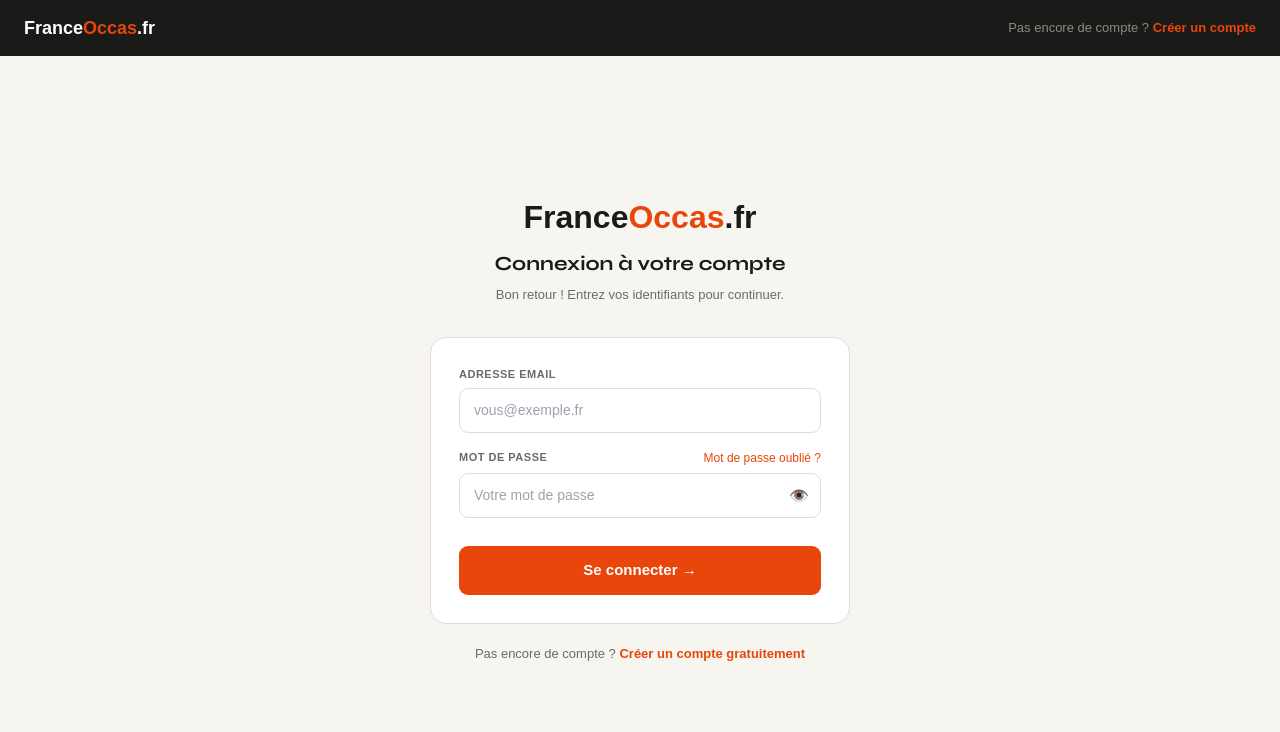
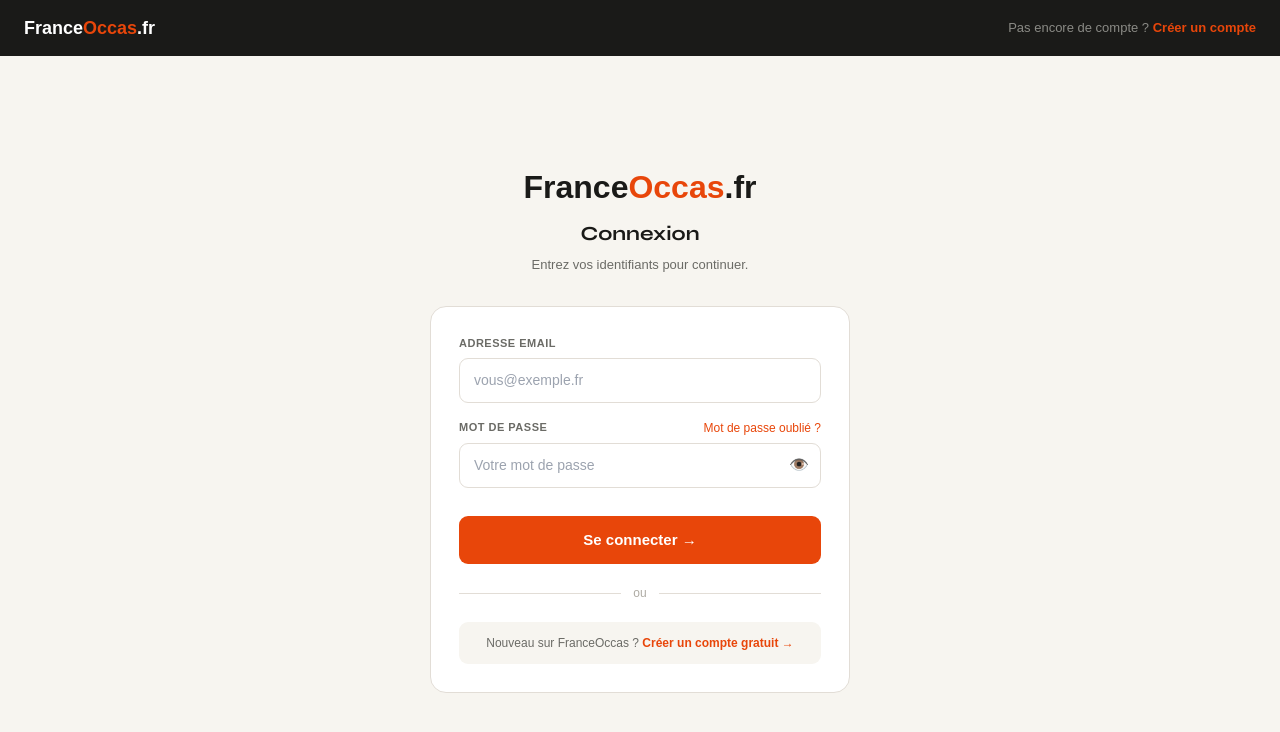
Before and after one commit to Fabien07200/Franceoccas, a Next.js app: page /auth/connexion in a window 1280 px wide. Shown: the top 732 px of the page. Built offline with nearby package versions, Linux system fonts and the light colour scheme.

Commit message:
fix: connexion page appelle /api/auth/login

```diff
--- a/src/app/auth/connexion/page.tsx
+++ b/src/app/auth/connexion/page.tsx
@@ -26,6 +26,7 @@
         setError(data.error || 'Erreur de connexion');
       } else {
         router.push('/compte');
+        router.refresh();
       }
     } catch {
       setError('Erreur réseau. Réessayez.');
@@ -51,8 +52,8 @@
             <div style={{ fontWeight: 800, fontSize: '32px', color: '#1A1A18', marginBottom: '8px' }}>
               France<span style={{ color: '#E8460A' }}>Occas</span>.fr
             </div>
-            <h1 style={{ fontSize: '20px', fontWeight: 700, color: '#1A1A18', marginBottom: '6px' }}>Connexion à votre compte</h1>
-            <p style={{ fontSize: '13px', color: '#6B6B66' }}>Bon retour ! Entrez vos identifiants pour continuer.</p>
+            <h1 style={{ fontSize: '20px', fontWeight: 700, color: '#1A1A18', marginBottom: '6px' }}>Connexion</h1>
+            <p style={{ fontSize: '13px', color: '#6B6B66' }}>Entrez vos identifiants pour continuer.</p>
           </div>
 
           <div style={{ background: '#fff', border: '1px solid #E2DDD6', borderRadius: '16px', padding: '28px' }}>
@@ -63,27 +64,41 @@
             )}
 
             <div style={{ marginBottom: '16px' }}>
-              <label style={{ display: 'block', fontSize: '11px', fontWeight: 600, color: '#6B6B66', textTransform: 'uppercase', letterSpacing: '0.5px', marginBottom: '6px' }}>Adresse email</label>
-              <input type="email" value={email} onChange={e => setEmail(e.target.value)}
+              <label style={{ display: 'block', fontSize: '11px', fontWeight: 600, color: '#6B6B66', textTransform: 'uppercase', letterSpacing: '0.5px', marginBottom: '6px' }}>
+                Adresse email
+              </label>
+              <input
+                type="email"
+                value={email}
+                onChange={e => setEmail(e.target.value)}
                 placeholder="vous@exemple.fr"
                 onKeyDown={e => e.key === 'Enter' && handleSubmit()}
                 style={{ width: '100%', border: '1px solid #E2DDD6', borderRadius: '9px', padding: '11px 14px', fontSize: '14px', outline: 'none', boxSizing: 'border-box' }}
                 onFocus={e => e.target.style.borderColor = '#E8460A'}
-                onBlur={e => e.target.style.borderColor = '#E2DDD6'} />
+                onBlur={e => e.target.style.borderColor = '#E2DDD6'}
+              />
             </div>
 
             <div style={{ marginBottom: '8px' }}>
               <div style={{ display: 'flex', justifyContent: 'space-between', marginBottom: '6px' }}>
-                <label style={{ fontSize: '11px', fontWeight: 600, color: '#6B6B66', textTransform: 'uppercase', letterSpacing: '0.5px' }}>Mot de passe</label>
-                <Link href="/auth/reset-password" style={{ fontSize: '12px', color: '#E8460A', textDecoration: 'none' }}>Mot de passe oublié ?</Link>
+                <label style={{ fontSize: '11px', fontWeight: 600, color: '#6B6B66', textTransform: 'uppercase', letterSpacing: '0.5px' }}>
+                  Mot de passe
+                </label>
+                <Link href="#" style={{ fontSize: '12px', color: '#E8460A', textDecoration: 'none' }}>
+                  Mot de passe oublié ?
+                </Link>
               </div>
               <div style={{ position: 'relative' }}>
-                <input type={showPassword ? 'text' : 'password'} value={password} onChange={e => setPassword(e.target.value)}
+                <input
+                  type={showPassword ? 'text' : 'password'}
+                  value={password}
+                  onChange={e => setPassword(e.target.value)}
                   placeholder="Votre mot de passe"
                   onKeyDown={e => e.key === 'Enter' && handleSubmit()}
                   style={{ width: '100%', border: '1px solid #E2DDD6', borderRadius: '9px', padding: '11px 44px 11px 14px', fontSize: '14px', outline: 'none', boxSizing: 'border-box' }}
                   onFocus={e => e.target.style.borderColor = '#E8460A'}
-                  onBlur={e => e.target.style.borderColor = '#E2DDD6'} />
+                  onBlur={e => e.target.style.borderColor = '#E2DDD6'}
+                />
                 <button onClick={() => setShowPassword(!showPassword)}
                   style={{ position: 'absolute', right: '12px', top: '50%', transform: 'translateY(-50%)', background: 'none', border: 'none', cursor: 'pointer', fontSize: '16px' }}>
                   {showPassword ? '🙈' : '👁️'}
@@ -95,12 +110,20 @@
               style={{ width: '100%', background: loading ? '#AEABA3' : '#E8460A', color: '#fff', border: 'none', borderRadius: '9px', padding: '13px', fontSize: '15px', fontWeight: 700, cursor: loading ? 'not-allowed' : 'pointer', marginTop: '20px' }}>
               {loading ? '⏳ Connexion…' : 'Se connecter →'}
             </button>
+
+            <div style={{ display: 'flex', alignItems: 'center', gap: '12px', margin: '20px 0' }}>
+              <div style={{ flex: 1, height: '1px', background: '#E2DDD6' }} />
+              <span style={{ fontSize: '12px', color: '#AEABA3' }}>ou</span>
+              <div style={{ flex: 1, height: '1px', background: '#E2DDD6' }} />
+            </div>
+
+            <div style={{ background: '#F7F5F0', borderRadius: '9px', padding: '12px 14px', fontSize: '12px', color: '#6B6B66', textAlign: 'center' }}>
+              Nouveau sur FranceOccas ?{' '}
+              <Link href="/auth/inscription" style={{ color: '#E8460A', fontWeight: 600, textDecoration: 'none' }}>
+                Créer un compte gratuit →
+              </Link>
+            </div>
           </div>
-
-          <p style={{ textAlign: 'center', marginTop: '20px', fontSize: '13px', color: '#6B6B66' }}>
-            Pas encore de compte ?{' '}
-            <Link href="/auth/inscription" style={{ color: '#E8460A', fontWeight: 600, textDecoration: 'none' }}>Créer un compte gratuitement</Link>
-          </p>
         </div>
       </div>
     </div>
```
